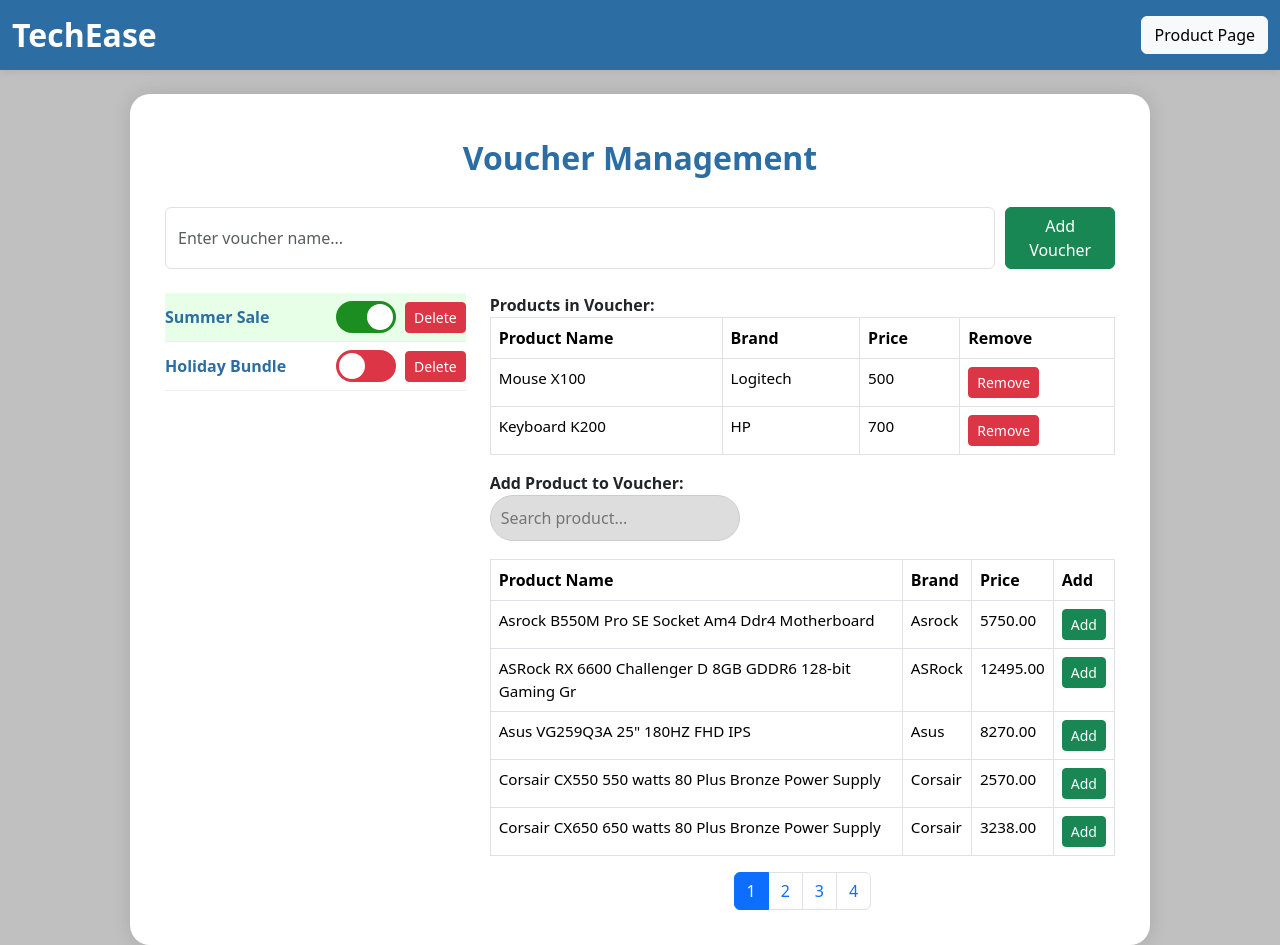
After one commit to Gerandy/Group5, a PHP site: page /addVouchers.php in a window 1280 px wide. The commit adds this page. Run offline with PHP 8.4, Linux system fonts and the light colour scheme; data comes from the database, SQL or seed files in the repository.

Commit message:
added vouchers page and fetching products for vouchers page

```diff
--- /dev/null
+++ b/addVouchers.php
@@ -0,0 +1,249 @@
+<?php
+include('db/database.php');
+
+// Pagination setup
+$limit = 5; // Products per page
+$page = isset($_GET['page']) ? max(1, intval($_GET['page'])) : 1;
+$offset = ($page - 1) * $limit;
+
+// Search setup
+$search = isset($_GET['search']) ? mysqli_real_escape_string($connection, $_GET['search']) : '';
+$where = $search ? "WHERE product_name LIKE '%$search%' OR brand LIKE '%$search%'" : "";
+
+// Get total products count for pagination
+$count_query = "SELECT COUNT(*) as total FROM products $where";
+$count_result = mysqli_query($connection, $count_query);
+$total_products = mysqli_fetch_assoc($count_result)['total'];
+$total_pages = ceil($total_products / $limit);
+
+// Fetch products for current page
+$product_query = "SELECT * FROM products $where ORDER BY product_name ASC LIMIT $limit OFFSET $offset";
+$product_result = mysqli_query($connection, $product_query);
+?>
+<!DOCTYPE html>
+<html lang="en">
+<head>
+    <meta charset="UTF-8">
+    <title>Voucher Management - TechEase</title>
+    <meta name="viewport" content="width=device-width, initial-scale=1.0">
+    <link href="https://cdn.jsdelivr.net/npm/bootstrap@5.3.5/dist/css/bootstrap.min.css" rel="stylesheet">
+    <style>
+        body { background-color: #C0C0C0; min-height: 100vh; margin: 0; }
+        .navbar { box-shadow: 0 2px 8px rgba(0,0,0,0.08); }
+        .container.mt-4 { display: flex; justify-content: center; align-items: flex-start; min-height: 80vh; }
+        .tab-container {
+            background: #fff;
+            border-radius: 20px;
+            box-shadow: 0 0 20px rgba(0,0,0,0.12);
+            width: 1020px; /* Increased width for better switch label visibility */
+            min-height: 88vh; /* Slightly reduced height for less bottom gap */
+            padding: 40px 35px 35px 35px;
+            display: flex;
+            flex-direction: column;
+        }
+        .form-title { text-align: center; font-size: 2rem; font-weight: bold; color: #2c6ea3; margin-bottom: 25px; }
+        .voucher-list { max-height: 250px; overflow-y: auto; margin-bottom: 20px; }
+        .voucher-item { display: flex; align-items: center; justify-content: space-between; padding: 8px 0; border-bottom: 1px solid #eee; }
+        .voucher-item.active { background: #e6ffe6; }
+        .voucher-actions button { margin-left: 5px; }
+        .products-list, .voucher-products-list { max-height: none; /* Remove scroll for product list */ overflow-y: visible; margin-bottom: 0; }
+        .products-list table, .voucher-products-list table { width: 100%; }
+        .products-list th, .voucher-products-list th { font-size: 1rem; }
+        .products-list td, .voucher-products-list td { font-size: 0.95rem; }
+        .pagination {
+            justify-content: center;
+            margin-top: 10px;
+            margin-bottom: 0;
+        }
+        .searchbar {
+            width: 100%;
+            max-width: 250px;
+            padding: 10px;
+            border-radius: 25px;
+            border: 1px solid #ccc;
+            background-color: #ddd;
+            outline: none;
+            font-size: 16px;
+            margin-bottom: 10px;
+        }
+        .Confirm-button {
+            border-radius: 15px; border: none; background-color: #1C8D20; width: 60%; text-align: center;
+            font-family: inter; cursor: pointer; font-weight: bold; padding: 12px; margin: 30px auto 0 auto;
+            color: #fff; font-size: 1.15rem; transition: background 0.2s; box-shadow: 0 2px 8px rgba(28,141,32,0.08);
+        }
+        .Confirm-button:hover { background-color: #157016; }
+        @media (max-width: 1000px) {
+            .tab-container { width: 100%; padding: 20px 5px 20px 5px; }
+        }
+        /* Switch styles */
+        .switch {
+  position: relative;
+  display: inline-block;
+  width: 60px;
+  height: 32px;
+  vertical-align: middle;
+}
+
+.switch input {
+  opacity: 0;
+  width: 0;
+  height: 0;
+}
+
+.slider {
+  position: absolute;
+  cursor: pointer;
+  top: 0; left: 0; right: 0; bottom: 0;
+  background-color: #dc3545;
+  transition: .4s;
+  border-radius: 32px;
+}
+
+.slider:before {
+  position: absolute;
+  content: "";
+  height: 26px;
+  width: 26px;
+  left: 3px;
+  bottom: 3px;
+  background-color: white;
+  transition: .4s;
+  border-radius: 50%;
+}
+
+.switch input:checked + .slider {
+  background-color: #1C8D20;
+}
+
+.switch input:checked + .slider:before {
+  transform: translateX(28px);
+}
+
+.slider:after {
+  content: '';
+  /* Remove ON/OFF text */
+}
+.switch input:checked + .slider:after {
+  content: '';
+}
+    </style>
+</head>
+<body>
+<nav class="navbar navbar-expand-lg" style="background-color: #2c6ea3; height: 70px;">
+  <div class="container-fluid">
+    <a class="navbar-brand text-white fw-bold" style="font-size: 2rem;" href="#">TechEase</a>
+    <div class="ms-auto">
+      <a href="product.php" class="btn btn-light" style="font-weight: 500;">Product Page</a>
+    </div>
+  </div>
+</nav>
+<div class="container mt-4">
+    <div class="tab-container">
+        <div class="form-title">Voucher Management</div>
+        <!-- Add Voucher Form -->
+        <form class="mb-4 d-flex" style="gap:10px;">
+            <input type="text" class="form-control" placeholder="Enter voucher name..." required>
+            <button type="button" class="btn btn-success">Add Voucher</button>
+        </form>
+        <div class="row">
+            <!-- Voucher List -->
+            <div class="col-md-4">
+                <div class="voucher-list">
+                    <div class="voucher-item active">
+                        <span style="color:#2c6ea3;font-weight:bold;">Summer Sale</span>
+                        <div class="voucher-actions">
+                            <!-- Replace the Turn On/Turn Off buttons inside .voucher-actions with this switch markup -->
+                            <label class="switch">
+                              <input type="checkbox" checked>
+                              <span class="slider"></span>
+                            </label>
+                            <button class="btn btn-sm btn-danger">Delete</button>
+                        </div>
+                    </div>
+                    <div class="voucher-item">
+                        <span style="color:#2c6ea3;font-weight:bold;">Holiday Bundle</span>
+                        <div class="voucher-actions">
+                            <!-- Replace the Turn On/Turn Off buttons inside .voucher-actions with this switch markup -->
+                            <label class="switch">
+                              <input type="checkbox">
+                              <span class="slider"></span>
+                            </label>
+                            <button class="btn btn-sm btn-danger">Delete</button>
+                        </div>
+                    </div>
+                    <!-- More vouchers... -->
+                </div>
+            </div>
+            <!-- Voucher Products Management -->
+            <div class="col-md-8">
+                <div class="mb-3">
+                    <strong>Products in Voucher:</strong>
+                    <div class="voucher-products-list">
+                        <table class="table table-bordered">
+                            <thead>
+                                <tr>
+                                    <th>Product Name</th>
+                                    <th>Brand</th>
+                                    <th>Price</th>
+                                    <th>Remove</th>
+                                </tr>
+                            </thead>
+                            <tbody>
+                                <tr>
+                                    <td>Mouse X100</td>
+                                    <td>Logitech</td>
+                                    <td>500</td>
+                                    <td><button class="btn btn-sm btn-danger">Remove</button></td>
+                                </tr>
+                                <tr>
+                                    <td>Keyboard K200</td>
+                                    <td>HP</td>
+                                    <td>700</td>
+                                    <td><button class="btn btn-sm btn-danger">Remove</button></td>
+                                </tr>
+                                <!-- More products... -->
+                            </tbody>
+                        </table>
+                    </div>
+                </div>
+                <div>
+                    <strong>Add Product to Voucher:</strong>
+                    <form id="searchForm" class="d-flex mb-2" style="gap:10px;" onsubmit="return false;">
+                        <input type="text" id="searchInput" name="search" class="searchbar" placeholder="Search product...">
+                    </form>
+                    <div class="products-list" id="productsList">
+                        <!-- Products table will be loaded here by AJAX -->
+                    </div>
+                </div>
+            </div>
+        </div>
+    </div>
+</div>
+<script src="https://code.jquery.com/jquery-3.7.1.min.js"></script>
+<script>
+function loadProducts(page = 1, search = '') {
+    $.get('fetch_products.php', { page: page, search: search }, function(data) {
+        $('#productsList').html(data);
+    });
+}
+
+// Initial load
+$(document).ready(function() {
+    loadProducts();
+
+    // Live search
+    $('#searchInput').on('input', function() {
+        loadProducts(1, $(this).val());
+    });
+
+    // Pagination click (delegated)
+    $('#productsList').on('click', '.pagination a', function(e) {
+        e.preventDefault();
+        const page = $(this).data('page');
+        const search = $('#searchInput').val();
+        loadProducts(page, search);
+    });
+});
+</script>
+</body>
+</html>
--- /dev/null
+++ b/fetch_products.php
@@ -0,0 +1,50 @@
+<?php
+include('db/database.php');
+
+$limit = 5;
+$page = isset($_GET['page']) ? max(1, intval($_GET['page'])) : 1;
+$offset = ($page - 1) * $limit;
+$search = isset($_GET['search']) ? mysqli_real_escape_string($connection, $_GET['search']) : '';
+$where = $search ? "WHERE product_name LIKE '%$search%' OR brand LIKE '%$search%' OR price LIKE '%$search%'" : "";
+
+$count_query = "SELECT COUNT(*) as total FROM products $where";
+$count_result = mysqli_query($connection, $count_query);
+$total_products = mysqli_fetch_assoc($count_result)['total'];
+$total_pages = ceil($total_products / $limit);
+
+$product_query = "SELECT * FROM products $where ORDER BY product_name ASC LIMIT $limit OFFSET $offset";
+$product_result = mysqli_query($connection, $product_query);
+?>
+<table class="table table-bordered">
+    <thead>
+        <tr>
+            <th>Product Name</th>
+            <th>Brand</th>
+            <th>Price</th>
+            <th>Add</th>
+        </tr>
+    </thead>
+    <tbody>
+        <?php if (mysqli_num_rows($product_result) > 0): ?>
+            <?php while ($row = mysqli_fetch_assoc($product_result)): ?>
+                <tr>
+                    <td><?php echo htmlspecialchars($row['product_name']); ?></td>
+                    <td><?php echo htmlspecialchars($row['brand']); ?></td>
+                    <td><?php echo htmlspecialchars($row['price']); ?></td>
+                    <td><button class="btn btn-sm btn-success">Add</button></td>
+                </tr>
+            <?php endwhile; ?>
+        <?php else: ?>
+            <tr><td colspan="4" class="text-center">No products found.</td></tr>
+        <?php endif; ?>
+    </tbody>
+</table>
+<nav>
+  <ul class="pagination">
+    <?php for ($i = 1; $i <= $total_pages; $i++): ?>
+      <li class="page-item<?php if ($i == $page) echo ' active'; ?>">
+        <a class="page-link" href="#" data-page="<?php echo $i; ?>"><?php echo $i; ?></a>
+      </li>
+    <?php endfor; ?>
+  </ul>
+</nav>
```
Also changed, not shown: addProducts.php (+10 -2 lines), product.php (+5 -7 lines).
